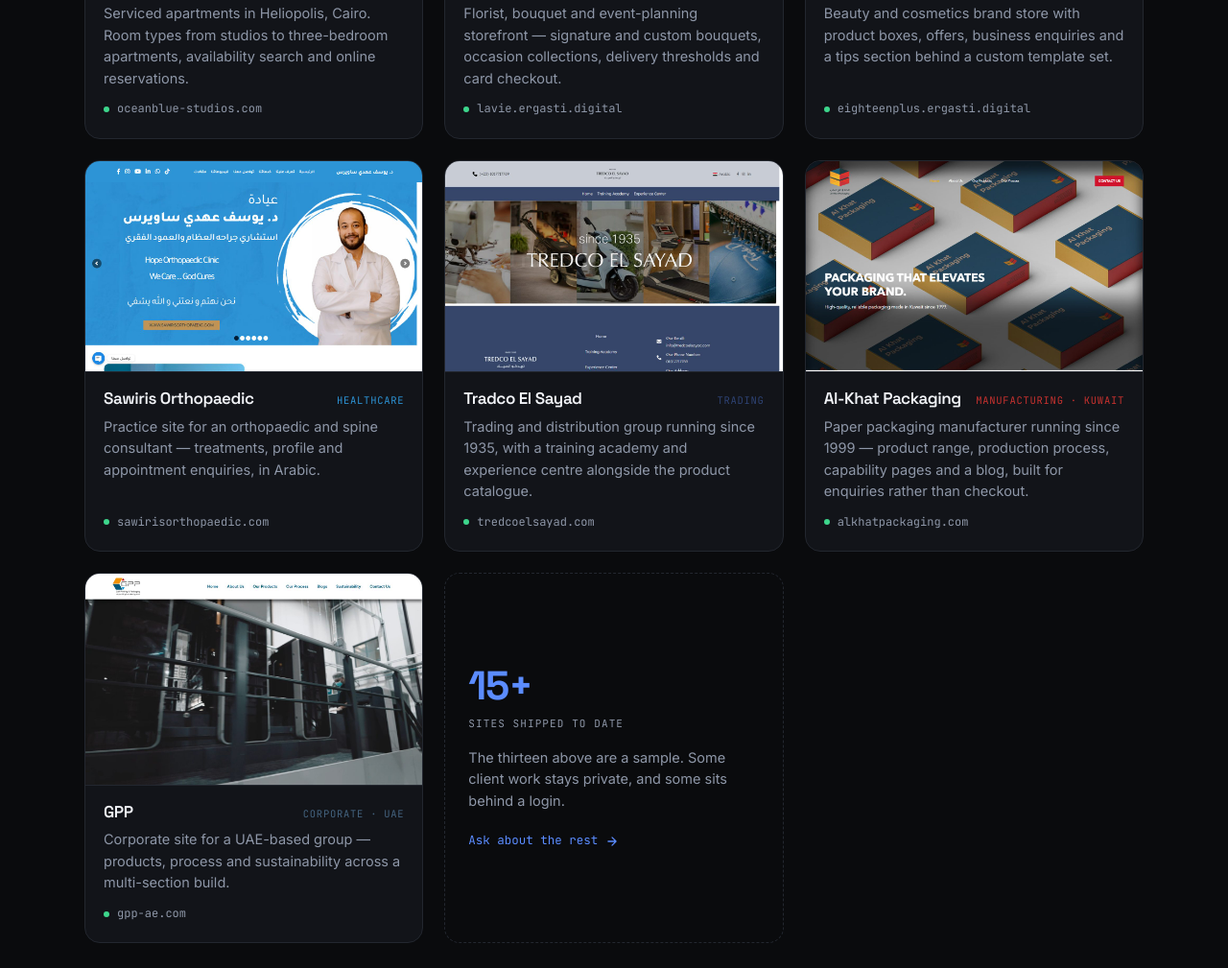
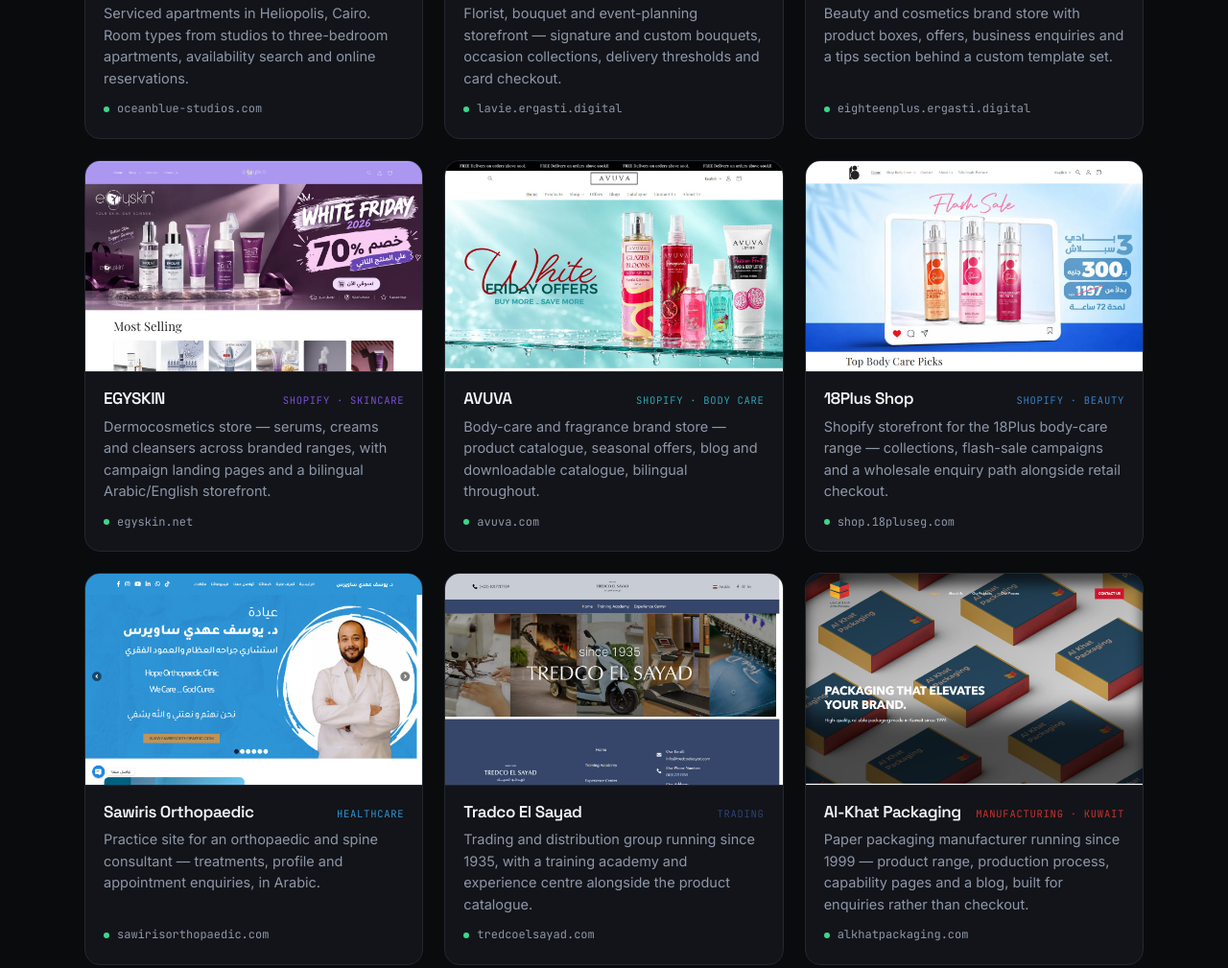
Before and after one commit to freddy9910/portfolio, a plain HTML site: page index.html in a window 1280 px wide. Shown: the part 4008-5017 px from the top of the page at 96% size. Drawn offline with Linux system fonts and the light colour scheme.

Commit message:
Add three Shopify storefronts from Ergasti Digital
EGYSKIN, AVUVA and the 18Plus shop. Shopify was listed in the skills with no
project behind it; these three cover that, and they sit together as a row in
the grid so the platform reads as a cluster rather than three one-offs.

On the CV they are one combined entry carrying all three links, which keeps
the Ergasti list from running long and still fits two pages.

Co-Authored-By: Claude Opus 5 <noreply@anthropic.com>

```diff
--- a/index.html
+++ b/index.html
@@ -671,6 +671,33 @@ footer{border-top:1px solid var(--line);padding-block:30px;position:relative;z-i
           </div>
         </a>
 
+        <a class="card rv" href="https://egyskin.net" target="_blank" rel="noopener" style="--tint:#7B4FD4">
+          <div class="card-shot"><img src="assets/egyskin.jpg" alt="EGYSKIN skincare store" loading="lazy" width="1280" height="800"></div>
+          <div class="card-body">
+            <div class="card-top"><h4>EGYSKIN</h4><span class="card-sector">Shopify · Skincare</span></div>
+            <p>Dermocosmetics store — serums, creams and cleansers across branded ranges, with campaign landing pages and a bilingual Arabic/English storefront.</p>
+            <div class="card-url"><span class="dot"></span><span>egyskin.net</span></div>
+          </div>
+        </a>
+
+        <a class="card rv" href="https://avuva.com" target="_blank" rel="noopener" style="--tint:#2FA3B5">
+          <div class="card-shot"><img src="assets/avuva.jpg" alt="AVUVA body care store" loading="lazy" width="1280" height="800"></div>
+          <div class="card-body">
+            <div class="card-top"><h4>AVUVA</h4><span class="card-sector">Shopify · Body care</span></div>
+            <p>Body-care and fragrance brand store — product catalogue, seasonal offers, blog and downloadable catalogue, bilingual throughout.</p>
+            <div class="card-url"><span class="dot"></span><span>avuva.com</span></div>
+          </div>
+        </a>
+
+        <a class="card rv" href="https://shop.18pluseg.com" target="_blank" rel="noopener" style="--tint:#3B7FC4">
+          <div class="card-shot"><img src="assets/shop18plus.jpg" alt="18Plus Shopify storefront" loading="lazy" width="1280" height="800"></div>
+          <div class="card-body">
+            <div class="card-top"><h4>18Plus Shop</h4><span class="card-sector">Shopify · Beauty</span></div>
+            <p>Shopify storefront for the 18Plus body-care range — collections, flash-sale campaigns and a wholesale enquiry path alongside retail checkout.</p>
+            <div class="card-url"><span class="dot"></span><span>shop.18pluseg.com</span></div>
+          </div>
+        </a>
+
         <a class="card rv" href="https://sawirisorthopaedic.com" target="_blank" rel="noopener" style="--tint:#2D94D6">
           <div class="card-shot"><img src="assets/sawiris.jpg" alt="Sawiris Orthopaedic clinic website" loading="lazy" width="1280" height="800"></div>
           <div class="card-body">
@@ -710,7 +737,7 @@ footer{border-top:1px solid var(--line);padding-block:30px;position:relative;z-i
         <a class="card card-more rv" href="#contact">
           <b>15+</b>
           <span class="more-lead">sites shipped to date</span>
-          <span class="more-sub">The thirteen above are a sample. Some client work stays private, and some sits behind a login.</span>
+          <span class="more-sub">The sixteen above are a sample. Some client work stays private, and some sits behind a login.</span>
           <span class="more-cta">Ask about the rest
             <svg viewBox="0 0 24 24" fill="none" stroke="currentColor" stroke-width="2.2" stroke-linecap="round" stroke-linejoin="round"><path d="M5 12h14M12 5l7 7-7 7"/></svg>
           </span>
@@ -923,7 +950,7 @@ footer{border-top:1px solid var(--line);padding-block:30px;position:relative;z-i
           <h2>The short version, on paper.</h2>
           <p>Two pages — experience, the full project list with links, stack and certifications. Same content as this site, in the format a hiring process actually wants.</p>
           <div class="cv-meta">
-            <span>PDF</span><span>2 pages</span><span>114&nbsp;KB</span><span id="cvDate">Updated Nov 2026</span>
+            <span>PDF</span><span>2 pages</span><span>117&nbsp;KB</span><span id="cvDate">Updated Nov 2026</span>
           </div>
           <div class="cv-cta">
             <a class="btn btn-primary" href="cv/Freddy-Hany-Edward-CV.pdf" download="Freddy-Hany-Edward-CV.pdf">
```
Also changed, not shown: assets/avuva.jpg (added), assets/cv-page-2.jpg, assets/cv-thumb-2.jpg, assets/egyskin.jpg (added), assets/shop18plus.jpg (added), 1 other file.
